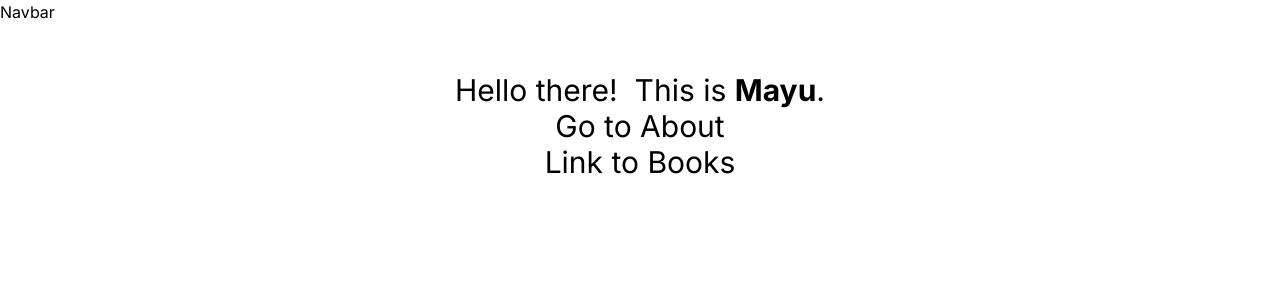
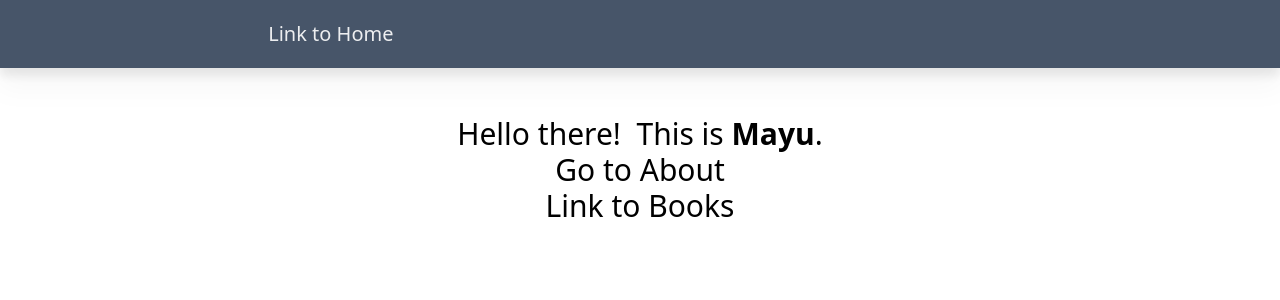
Before and after one commit to MayuRuru/NextNotes, a Next.js app: page / in a window 1280 px wide. Shown: the top 300 px of the page. Built offline with nearby package versions, Linux system fonts and the light colour scheme.

Commit message:
Create Navbar component and display in main layout

```diff
--- /dev/null
+++ b/app/components/Navbar.tsx
@@ -0,0 +1,13 @@
+import Link from "next/link";
+
+export default function Navbar() {
+  return (
+    <nav className="bg-slate-600 p-4 sticky top-0 drop-shadow-xl z-10">
+      <div className="prose prose-xl mx-auto flex justify-between flex-col sm:flex-row">
+        <Link href="/" className="text-white/90 no-underline hover:text-white">
+          Link to Home
+        </Link>
+      </div>
+    </nav>
+  );
+}
--- a/app/layout.tsx
+++ b/app/layout.tsx
@@ -1,6 +1,7 @@
 import "./globals.css";
 import type { Metadata } from "next";
 import { Inter } from "next/font/google";
+import Navbar from "./components/Navbar";
 const inter = Inter({ subsets: ["latin"] });
 
 export const metadata: Metadata = {
@@ -15,9 +16,9 @@
 }) {
   return (
     <html lang="en">
-      <body className={inter.className}>
+      <body className="dark:bg-slate-900">
         <nav>
-          <h1>Navbar</h1>
+          <Navbar />
         </nav>
         {children}
       </body>
```
